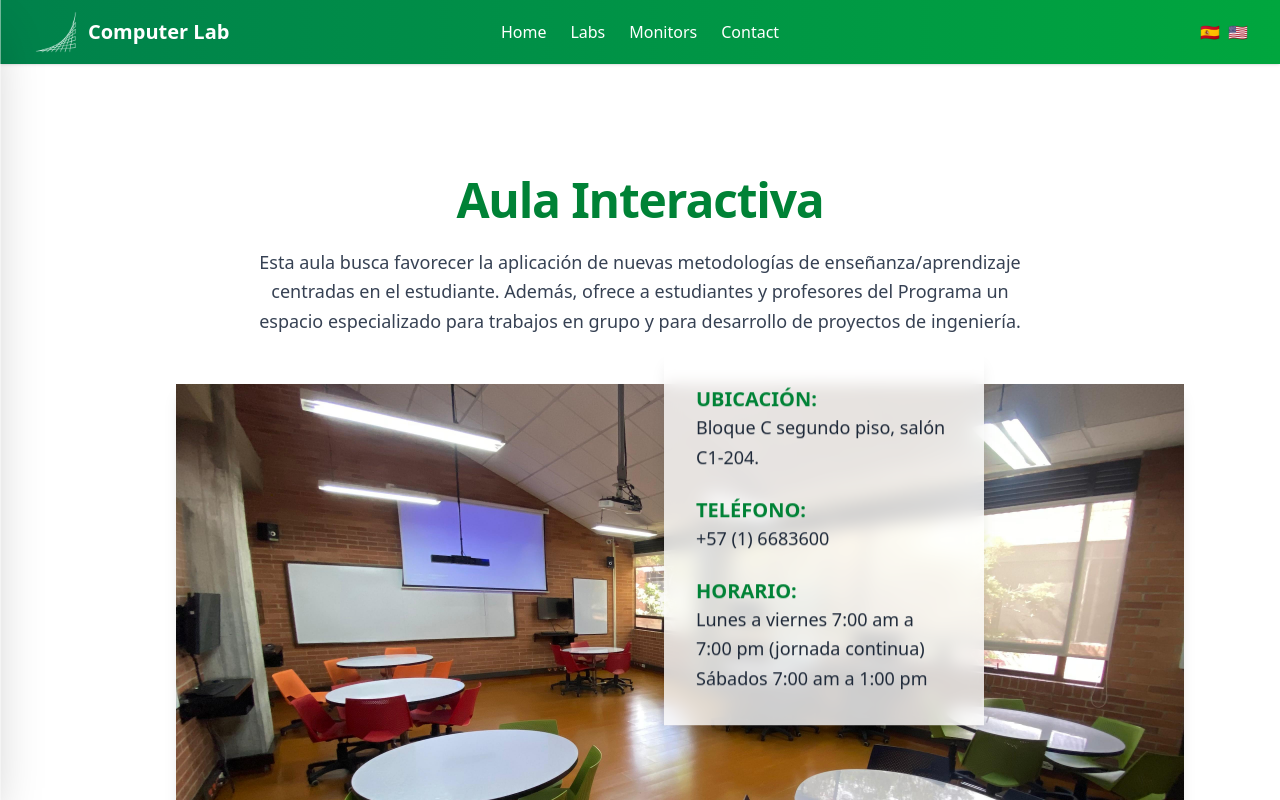
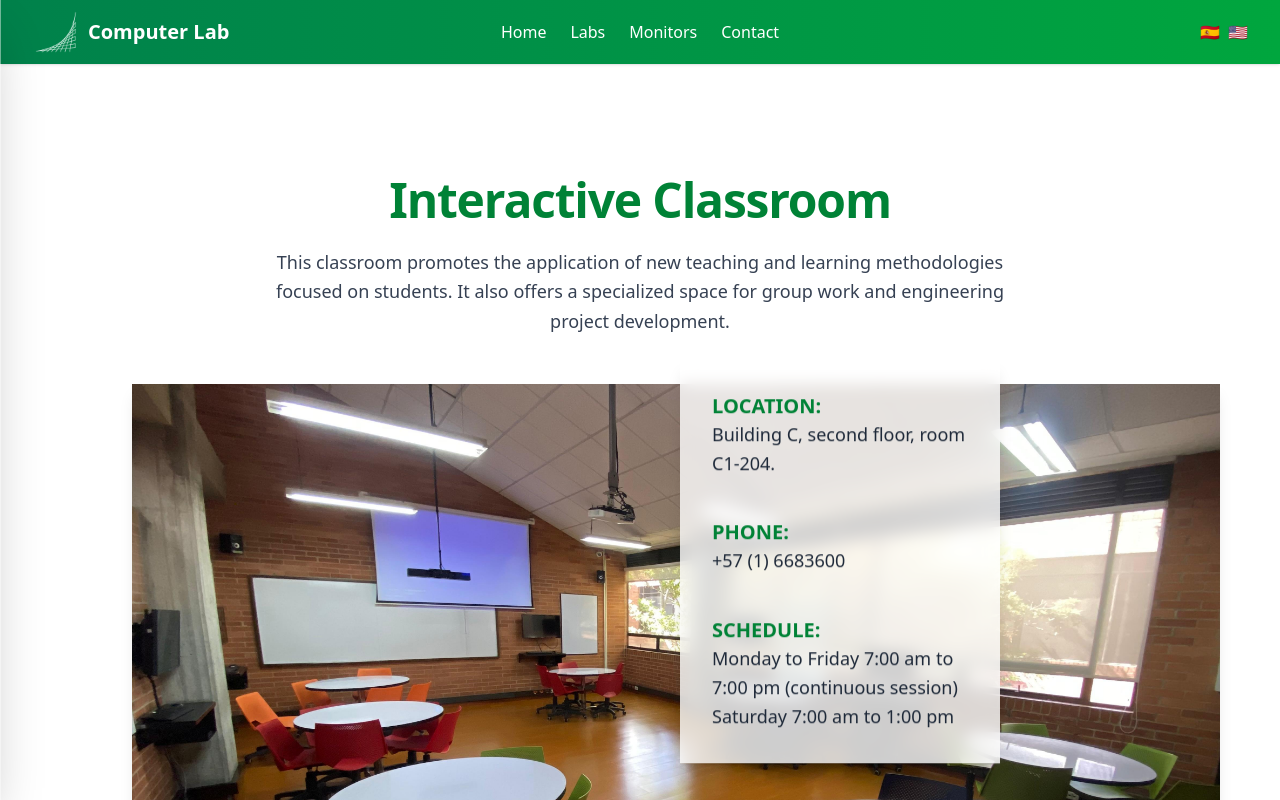
Before and after one commit to Meperd0wnas/Pagina, a React (Vite) app: page /labs/interactiva in a window 1280 px wide. Shown: the top 800 px of the page. Built offline with nearby package versions, Linux system fonts and the light colour scheme.

Commit message:
cambio de idioma en la pagina de interactiva

```diff
--- a/src/locales/en.json
+++ b/src/locales/en.json
@@ -20,6 +20,19 @@
     "software": "Software Engineering Lab",
     "C1-205A" : "C1-205A"
   },
+    "labels": {
+    "location": "Location",
+    "phone": "Phone",
+    "schedule": "Schedule"
+  },
+  "descriptions": {
+    "interactiva": "Interactive Classroom",
+    "interactiva_description": "This classroom promotes the application of new teaching and learning methodologies focused on students. It also offers a specialized space for group work and engineering project development.",
+    "interactiva_location": "Building C, second floor, room C1-204.",
+    "interactiva_schedule1": "Monday to Friday 7:00 am to 7:00 pm (continuous session)",
+    "interactiva_schedule2": "Saturday 7:00 am to 1:00 pm"
+  },
+
   "navbar": {
     "title": "Computer Lab",
     "logo": "IS Laboratory",
--- a/src/pages/labs/InteractivaPage.jsx
+++ b/src/pages/labs/InteractivaPage.jsx
@@ -1,11 +1,13 @@
 import React, { useEffect } from "react";
 import { motion } from "framer-motion";
+import { useTranslation } from "react-i18next";
 
 export default function InteractivaPage() {
+  const { t } = useTranslation();
+
   useEffect(() => {
-    document.title =
-      "Aula Interactiva - Escuela Colombiana de Ingeniería Julio Garavito";
-  }, []);
+    document.title = `${t("labs.interactiva")} - Escuela Colombiana de Ingeniería Julio Garavito`;
+  }, [t]);
 
   return (
     <motion.section
@@ -21,7 +23,7 @@ export default function InteractivaPage() {
         animate={{ y: 0, opacity: 1 }}
         transition={{ duration: 0.8, ease: "easeOut" }}
       >
-        Aula Interactiva
+        {t("labs.interactiva")}
       </motion.h1>
 
       {/* Descripción */}
@@ -31,47 +33,50 @@ export default function InteractivaPage() {
         animate={{ opacity: 1, y: 0 }}
         transition={{ delay: 0.3, duration: 1 }}
       >
-        Esta aula busca favorecer la aplicación de nuevas metodologías de
-        enseñanza/aprendizaje centradas en el estudiante. Además, ofrece a
-        estudiantes y profesores del Programa un espacio especializado para
-        trabajos en grupo y para desarrollo de proyectos de ingeniería.
+        {t("descriptions.interactiva_description")}
       </motion.p>
 
       {/* Imagen centrada */}
       <motion.div
-        className="flex justify-center mb-16  ml-20"
+        className="flex justify-center mb-16 translate-x-9"
         initial={{ opacity: 0, y: 30 }}
         animate={{ opacity: 1, y: 0 }}
         transition={{ delay: 0.6, duration: 1 }}
       >
         <img
           src="/images/labs/interactiva.jpg"
-          alt="Aula Interactiva"
+          alt={t("labs.interactiva")}
           className="w-full max-w-6xl h-auto object-cover shadow-lg"
         />
       </motion.div>
 
-      {/* Columna de información a la derecha (más cerca y sin bordes redondeados) */}
+      {/* Columna de información (a la derecha) */}
       <motion.div
-        className="absolute top-1/2 right-74 transform -translate-y-1/2 bg-white/80 backdrop-blur-sm p-8 shadow-lg w-80 text-lg leading-relaxed space-y-6"
+        className="absolute top-1/2 right-70 transform -translate-y-1/2 bg-white/80 backdrop-blur-sm p-8 shadow-lg w-80 text-lg leading-relaxed space-y-10"
         initial={{ opacity: 0, x: 50 }}
         animate={{ opacity: 1, x: 0 }}
         transition={{ delay: 0.8, duration: 1 }}
       >
         <div>
-          <p className="font-semibold text-green-700 uppercase text-xl">Ubicación:</p>
-          <p>Bloque C segundo piso, salón C1-204.</p>
+          <p className="font-semibold text-green-700 uppercase text-xl">
+            {t("labels.location")}:
+          </p>
+          <p>{t("descriptions.interactiva_location")}</p>
         </div>
 
         <div>
-          <p className="font-semibold text-green-700 uppercase text-xl">Teléfono:</p>
+          <p className="font-semibold text-green-700 uppercase text-xl">
+            {t("labels.phone")}:
+          </p>
           <p>+57 (1) 6683600</p>
         </div>
 
         <div>
-          <p className="font-semibold text-green-700 uppercase text-xl">Horario:</p>
-          <p>Lunes a viernes 7:00 am a 7:00 pm (jornada continua)</p>
-          <p>Sábados 7:00 am a 1:00 pm</p>
+          <p className="font-semibold text-green-700 uppercase text-xl">
+            {t("labels.schedule")}:
+          </p>
+          <p>{t("descriptions.interactiva_schedule1")}</p>
+          <p>{t("descriptions.interactiva_schedule2")}</p>
         </div>
       </motion.div>
     </motion.section>
```
